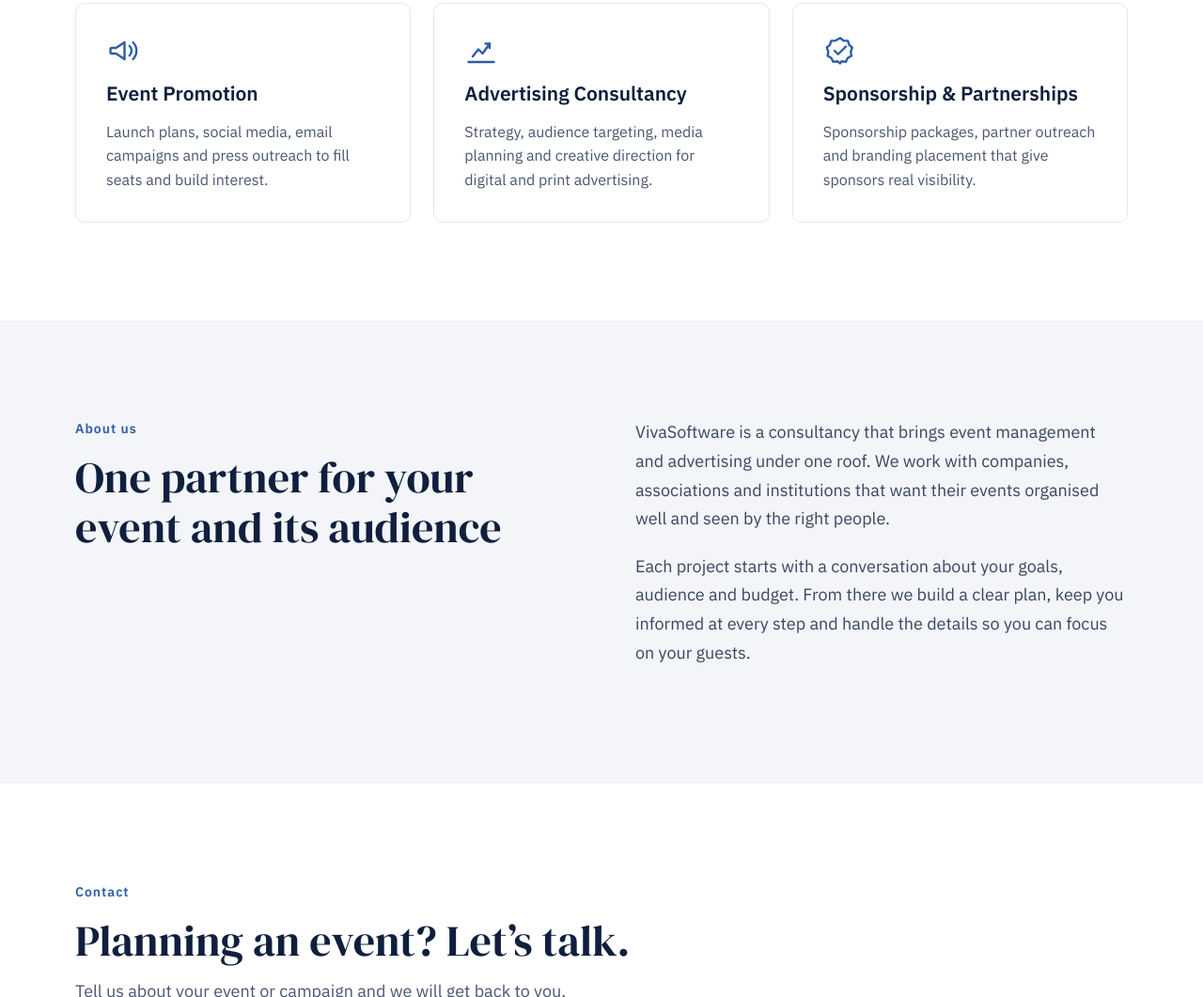
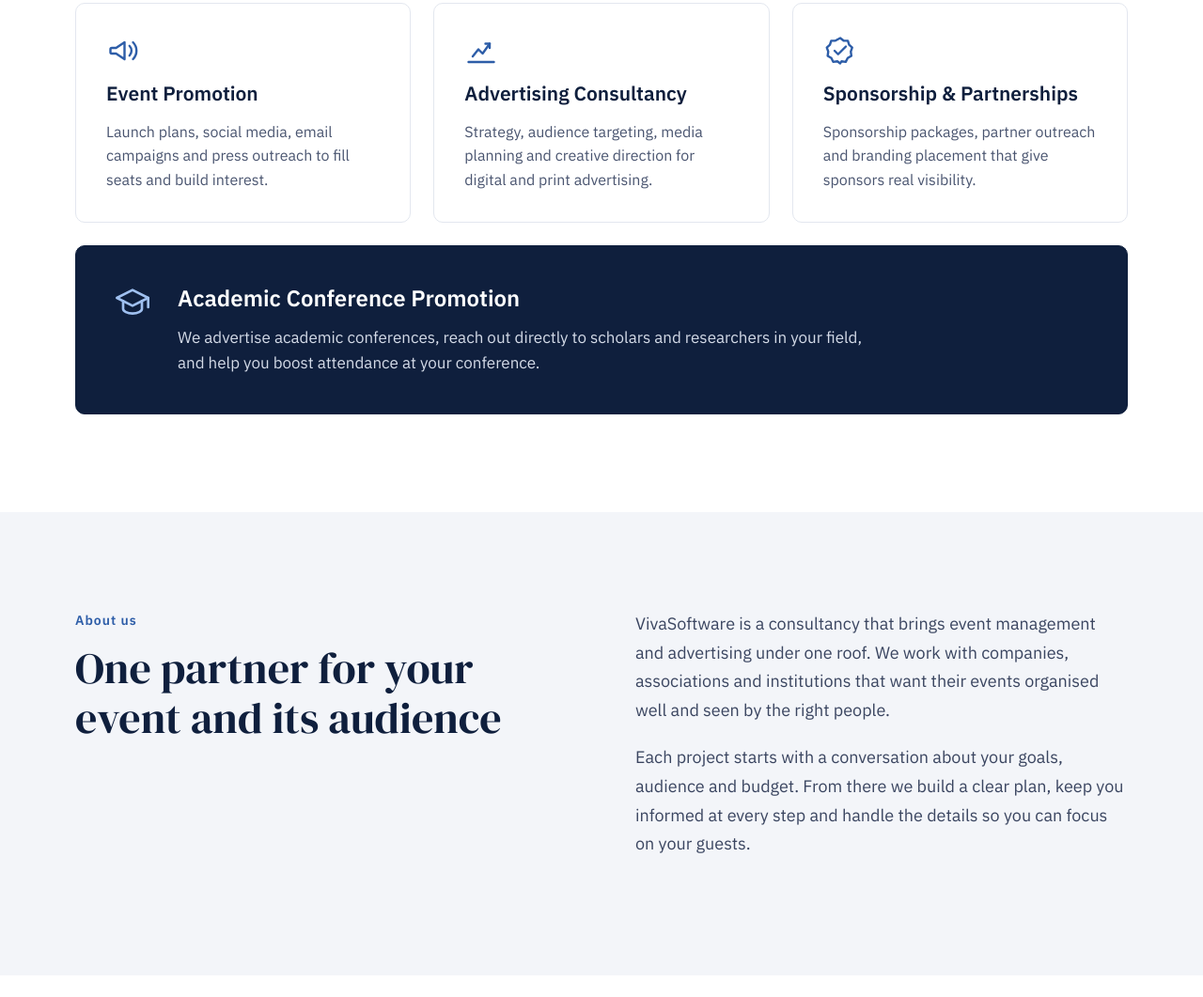
Before and after one commit to xlord03/VivaSoftware, a plain HTML site: page index.html in a window 1280 px wide. Shown: the part 1380-2441 px from the top of the page at 94% size. Drawn offline with Linux system fonts and the light colour scheme.

Commit message:
Update index.html

```diff
--- a/index.html
+++ b/index.html
@@ -43,6 +43,11 @@ h2{margin:0;font-size:clamp(34px,4vw,46px);line-height:1.15;color:var(--navy)}
 .card{border:1px solid var(--line);border-radius:10px;padding:32px;display:flex;flex-direction:column;gap:14px}
 .card h3{margin:0;font-size:21px;font-weight:600;color:var(--navy);line-height:1.3}
 .card p{margin:0;color:var(--muted)}
+.card-wide{grid-column:1/-1;background:var(--navy);border-color:var(--navy);flex-direction:row;align-items:flex-start;gap:28px;padding:40px}
+.card-wide h3{color:#fff;font-size:24px}
+.card-wide p{color:#d4dbe8;font-size:17px;max-width:760px}
+.card-wide .body{display:flex;flex-direction:column;gap:12px}
+@media (max-width:900px){.card-wide{flex-direction:column;padding:32px}}
 .about{background:var(--soft)}
 .about .wrap{display:grid;grid-template-columns:repeat(2,minmax(0,1fr));gap:72px}
 .about p{margin:0 0 20px;font-size:18px;line-height:1.7;color:#3a4560}
@@ -131,6 +136,13 @@ footer .serif{font-size:22px;color:#fff}
         <h3>Sponsorship &amp; Partnerships</h3>
         <p>Sponsorship packages, partner outreach and branding placement that give sponsors real visibility.</p>
       </div>
+      <div class="card card-wide">
+        <svg width="40" height="40" viewBox="0 0 24 24" fill="none" stroke="#9fc0f0" stroke-width="1.6" stroke-linecap="round" stroke-linejoin="round" aria-hidden="true" style="flex-shrink:0"><path d="M2 9l10-5 10 5-10 5-10-5z"/><path d="M6 11v5c0 1.5 2.7 3 6 3s6-1.5 6-3v-5"/><path d="M22 9v6"/></svg>
+        <div class="body">
+          <h3>Academic Conference Promotion</h3>
+          <p>We advertise academic conferences, reach out directly to scholars and researchers in your field, and help you boost attendance at your conference.</p>
+        </div>
+      </div>
     </div>
   </div>
 </section>
```
